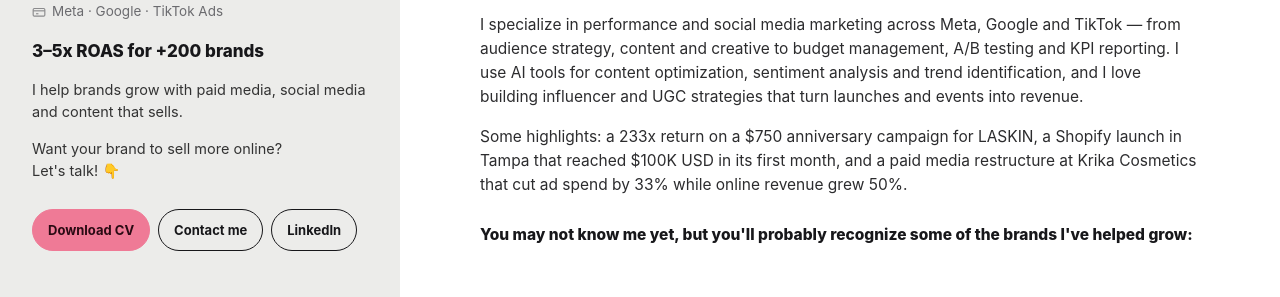
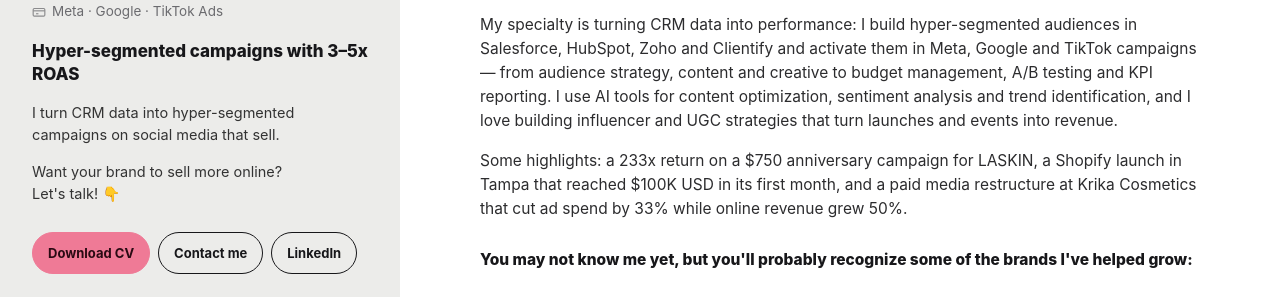
Before and after one commit to sebastianortegon/cvcamila, a plain HTML site: page index.html in a window 1280 px wide. Shown: the part 239-536 px from the top of the page. Drawn offline with Linux system fonts and the light colour scheme.

Commit message:
Add files via upload

```diff
--- a/index.html
+++ b/index.html
@@ -4,7 +4,7 @@
 <meta charset="UTF-8" />
 <meta name="viewport" content="width=device-width, initial-scale=1.0" />
 <title>Maria Camila González — Digital Marketing Specialist</title>
-<meta name="description" content="Digital Marketing & Social Media Specialist with 10 years driving paid media, social media and content growth for 200+ brands across LATAM, the USA and Europe." />
+<meta name="description" content="Digital Marketing & Social Media Specialist with 10 years driving paid media, social media and content growth for dozens of brands across LATAM, the USA and Europe." />
 <link rel="canonical" href="https://mariacamilagonzalez.com/" />
 <link rel="icon" href="assets/favicon/favicon.ico" sizes="any" />
 <link rel="icon" href="assets/favicon/favicon-32.png" type="image/png" sizes="32x32" />
@@ -14,13 +14,13 @@
 <meta property="og:url" content="https://mariacamilagonzalez.com/" />
 <meta property="og:site_name" content="Maria Camila González" />
 <meta property="og:title" content="Maria Camila González — Digital Marketing Specialist" />
-<meta property="og:description" content="Digital Marketing & Social Media Specialist with 10 years driving paid media, social media and content growth for 200+ brands across LATAM, the USA and Europe." />
+<meta property="og:description" content="Digital Marketing & Social Media Specialist with 10 years driving paid media, social media and content growth for dozens of brands across LATAM, the USA and Europe." />
 <meta property="og:image" content="https://mariacamilagonzalez.com/assets/og/og-image.jpg" />
 <meta property="og:image:width" content="1200" />
 <meta property="og:image:height" content="630" />
 <meta name="twitter:card" content="summary_large_image" />
 <meta name="twitter:title" content="Maria Camila González — Digital Marketing Specialist" />
-<meta name="twitter:description" content="Digital Marketing & Social Media Specialist with 10 years driving paid media, social media and content growth for 200+ brands across LATAM, the USA and Europe." />
+<meta name="twitter:description" content="Digital Marketing & Social Media Specialist with 10 years driving paid media, social media and content growth for dozens of brands across LATAM, the USA and Europe." />
 <meta name="twitter:image" content="https://mariacamilagonzalez.com/assets/og/og-image.jpg" />
 <style>
   :root{
@@ -346,10 +346,10 @@
         </span>
       </div>
 
-      <p class="stat-line" data-i18n="stat">3–5x ROAS for +200 brands</p>
+      <p class="stat-line" data-i18n="stat">Hyper-segmented campaigns with 3–5x ROAS</p>
 
       <div class="side-bio">
-        <p data-i18n="bio1">I help brands grow with paid media, social media and content that sells.</p>
+        <p data-i18n="bio1">I turn CRM data into hyper-segmented campaigns on social media that sell.</p>
         <p data-i18n="bio2">Want your brand to sell more online?<br/>Let's talk! 👇</p>
       </div>
 
@@ -364,8 +364,8 @@
     <main class="content">
       <section class="about">
         <h2 class="section-title" data-i18n="about_title">About me</h2>
-        <p data-i18n="about1">For the past 10 years I've combined a designer's eye with data-driven marketing, driving measurable growth through paid media, social media and content. At Rabbit, a multichannel marketing consultancy, I plan and run campaigns for 200+ brands across LATAM, the USA and Europe — contributing to the practice's 77% YoY (2023) and 52% YoY (2024) growth, while consistently delivering 3x–5x ROAS for retail, beauty, health and B2B clients.</p>
-        <p data-i18n="about2">I specialize in performance and social media marketing across Meta, Google and TikTok — from audience strategy, content and creative to budget management, A/B testing and KPI reporting. I use AI tools for content optimization, sentiment analysis and trend identification, and I love building influencer and UGC strategies that turn launches and events into revenue.</p>
+        <p data-i18n="about1">For the past 10 years I've combined a designer's eye with data-driven marketing, driving measurable growth through paid media, social media and content. At Rabbit, a multichannel marketing consultancy, I plan and run campaigns for dozens of brands across LATAM, the USA and Europe — contributing to the practice's 77% YoY (2023) and 52% YoY (2024) growth, while consistently delivering 3x–5x ROAS for retail, beauty, health and B2B clients.</p>
+        <p data-i18n="about2">My specialty is turning CRM data into performance: I build hyper-segmented audiences in Salesforce, HubSpot, Zoho and Clientify and activate them in Meta, Google and TikTok campaigns — from audience strategy, content and creative to budget management, A/B testing and KPI reporting. I use AI tools for content optimization, sentiment analysis and trend identification, and I love building influencer and UGC strategies that turn launches and events into revenue.</p>
         <p data-i18n="about3">Some highlights: a 233x return on a $750 anniversary campaign for LASKIN, a Shopify launch in Tampa that reached $100K USD in its first month, and a paid media restructure at Krika Cosmetics that cut ad spend by 33% while online revenue grew 50%.</p>
         <p class="trust" data-i18n="trust">You may not know me yet, but you'll probably recognize some of the brands I've helped grow:</p>
       </section>
@@ -444,17 +444,17 @@
   var I18N = {
     en: {
       meta_title: "Maria Camila González — Digital Marketing Specialist",
-      meta_desc: "Digital Marketing & Social Media Specialist with 10 years driving paid media, social media and content growth for 200+ brands across LATAM, the USA and Europe.",
+      meta_desc: "Digital Marketing & Social Media Specialist with 10 years driving paid media, social media and content growth for dozens of brands across LATAM, the USA and Europe.",
       role: "Digital Marketing Specialist",
       adspend: "Meta · Google · TikTok Ads",
-      stat: "3–5x ROAS for +200 brands",
-      bio1: "I help brands grow with paid media, social media and content that sells.",
+      stat: "Hyper-segmented campaigns with 3–5x ROAS",
+      bio1: "I turn CRM data into hyper-segmented campaigns on social media that sell.",
       bio2: "Want your brand to sell more online?<br/>Let's talk! 👇",
       cv: "Download CV",
       contact: "Contact me",
       about_title: "About me",
-      about1: "For the past 10 years I've combined a designer's eye with data-driven marketing, driving measurable growth through paid media, social media and content. At Rabbit, a multichannel marketing consultancy, I plan and run campaigns for 200+ brands across LATAM, the USA and Europe — contributing to the practice's 77% YoY (2023) and 52% YoY (2024) growth, while consistently delivering 3x–5x ROAS for retail, beauty, health and B2B clients.",
-      about2: "I specialize in performance and social media marketing across Meta, Google and TikTok — from audience strategy, content and creative to budget management, A/B testing and KPI reporting. I use AI tools for content optimization, sentiment analysis and trend identification, and I love building influencer and UGC strategies that turn launches and events into revenue.",
+      about1: "For the past 10 years I've combined a designer's eye with data-driven marketing, driving measurable growth through paid media, social media and content. At Rabbit, a multichannel marketing consultancy, I plan and run campaigns for dozens of brands across LATAM, the USA and Europe — contributing to the practice's 77% YoY (2023) and 52% YoY (2024) growth, while consistently delivering 3x–5x ROAS for retail, beauty, health and B2B clients.",
+      about2: "My specialty is turning CRM data into performance: I build hyper-segmented audiences in Salesforce, HubSpot, Zoho and Clientify and activate them in Meta, Google and TikTok campaigns — from audience strategy, content and creative to budget management, A/B testing and KPI reporting. I use AI tools for content optimization, sentiment analysis and trend identification, and I love building influencer and UGC strategies that turn launches and events into revenue.",
       about3: "Some highlights: a 233x return on a $750 anniversary campaign for LASKIN, a Shopify launch in Tampa that reached $100K USD in its first month, and a paid media restructure at Krika Cosmetics that cut ad spend by 33% while online revenue grew 50%.",
       trust: "You may not know me yet, but you'll probably recognize some of the brands I've helped grow:",
       partner_desktop: "Certified in:",
@@ -464,17 +464,17 @@
     },
     es: {
       meta_title: "Maria Camila González — Especialista en Marketing Digital",
-      meta_desc: "Especialista en Marketing Digital y Redes Sociales con 10 años impulsando el crecimiento en pauta digital, redes sociales y contenido para más de 200 marcas en LATAM, EE. UU. y Europa.",
+      meta_desc: "Especialista en Marketing Digital y Redes Sociales con 10 años impulsando el crecimiento en pauta digital, redes sociales y contenido para decenas de marcas en LATAM, EE. UU. y Europa.",
       role: "Especialista en Marketing Digital",
       adspend: "Meta · Google · TikTok Ads",
-      stat: "3–5x ROAS para +200 marcas",
-      bio1: "Ayudo a las marcas a crecer con pauta digital, redes sociales y contenido que vende.",
+      stat: "Campañas hipersegmentadas con 3–5x ROAS",
+      bio1: "Convierto los datos del CRM en campañas hipersegmentadas en redes sociales que venden.",
       bio2: "¿Quieres que tu marca venda más online?<br/>¡Hablemos! 👇",
       cv: "Descargar CV",
       contact: "Escríbeme",
       about_title: "Sobre mí",
-      about1: "Durante los últimos 10 años he combinado el ojo de diseño con el marketing basado en datos, generando crecimiento medible a través de pauta digital, redes sociales y contenido. En Rabbit, una consultora de marketing multicanal, planeo y ejecuto campañas para +200 marcas en LATAM, EE. UU. y Europa — contribuyendo a que la práctica creciera 77% YoY (2023) y 52% YoY (2024), entregando de forma consistente 3x–5x ROAS para clientes de retail, belleza, salud y B2B.",
-      about2: "Me especializo en performance marketing y redes sociales en Meta, Google y TikTok — desde la estrategia de audiencias, el contenido y las piezas creativas hasta la gestión de presupuestos, las pruebas A/B y el reporte de KPIs. Uso herramientas de IA para optimizar contenido, analizar sentimiento e identificar tendencias, y me encanta construir estrategias de influencers y UGC que convierten lanzamientos y eventos en ventas.",
+      about1: "Durante los últimos 10 años he combinado el ojo de diseño con el marketing basado en datos, generando crecimiento medible a través de pauta digital, redes sociales y contenido. En Rabbit, una consultora de marketing multicanal, planeo y ejecuto campañas para decenas de marcas en LATAM, EE. UU. y Europa — contribuyendo a que la práctica creciera 77% YoY (2023) y 52% YoY (2024), entregando de forma consistente 3x–5x ROAS para clientes de retail, belleza, salud y B2B.",
+      about2: "Mi especialidad es convertir los datos del CRM en resultados: construyo audiencias hipersegmentadas en Salesforce, HubSpot, Zoho y Clientify y las activo en campañas de Meta, Google y TikTok — desde la estrategia de audiencias, el contenido y las piezas creativas hasta la gestión de presupuestos, las pruebas A/B y el reporte de KPIs. Uso herramientas de IA para optimizar contenido, analizar sentimiento e identificar tendencias, y me encanta construir estrategias de influencers y UGC que convierten lanzamientos y eventos en ventas.",
       about3: "Algunos resultados: un retorno de 233x sobre una campaña de aniversario de $750 USD para LASKIN, un lanzamiento en Shopify en Tampa que llegó a $100K USD en su primer mes, y una reestructuración de pauta en Krika Cosmetics que redujo la inversión publicitaria en 33% mientras el ingreso online creció 50%.",
       trust: "Puede que aún no me conozcas, pero seguro reconoces algunas de las marcas que he ayudado a crecer:",
       partner_desktop: "Certificada en:",
```
